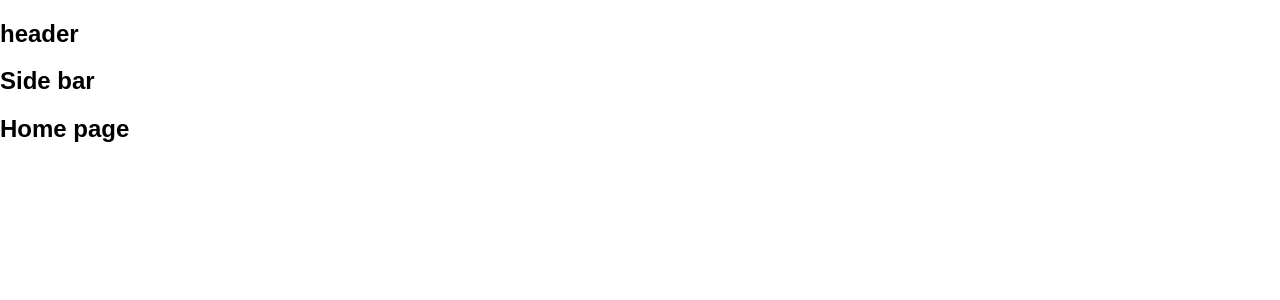
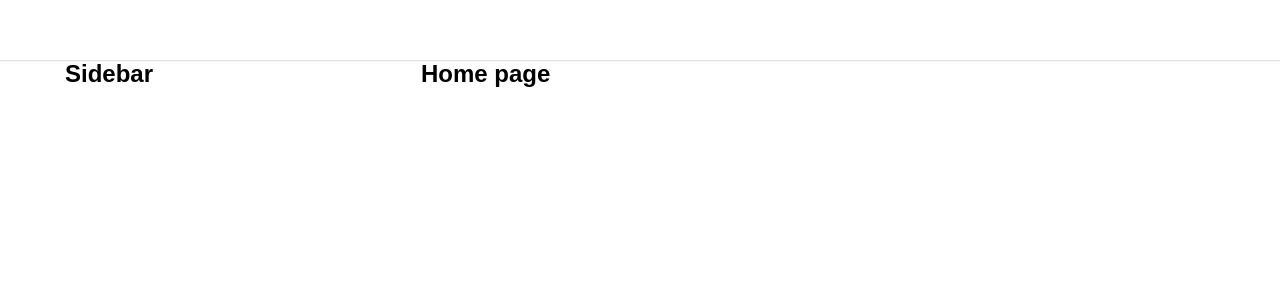
Before and after one commit to ndbinh0999/tiktok-ui, a React (Create React App) app: page / in a window 1280 px wide. Shown: the top 300 px of the page. Built offline with nearby package versions, Linux system fonts and the light colour scheme.

Commit message:
DungKhung Defaultout

```diff
--- a/package.json
+++ b/package.json
@@ -6,6 +6,7 @@
         "@testing-library/jest-dom": "^5.16.5",
         "@testing-library/react": "^13.4.0",
         "@testing-library/user-event": "^13.5.0",
+        "classnames": "^2.3.2",
         "normalize.css": "^8.0.1",
         "react": "^18.2.0",
         "react-dom": "^18.2.0",
--- a/src/components/GlobalStyles.scss
+++ b/src/components/GlobalStyles.scss
@@ -3,10 +3,16 @@
 
 :root {
     --primary: #fe2c55;
+
+    //Default layout
+    --default-layout-header-height: 60px;
+    --default-width-layout: 1150px;
 }
 
 * {
     box-sizing: border-box;
+    margin: 0;
+    padding: 0;
 }
 
 html {
--- /dev/null
+++ b/src/components/Layout/DefaultLayout/DefaultLayout.module.scss
@@ -0,0 +1,15 @@
+.wrapper {
+    display: flex;
+    justify-content: center;
+    flex-direction: column;
+    align-items: center;
+}
+
+.container {
+    width: var(--default-width-layout);
+    display: flex;
+}
+
+.content {
+    flex: 1;
+}
--- /dev/null
+++ b/src/components/Layout/DefaultLayout/Sidebar/Sidebar.module.scss
@@ -0,0 +1,4 @@
+.wrapper {
+    width: 356px;
+    min-height: 1000px;
+}
--- a/src/components/Layout/DefaultLayout/Sidebar/index.js
+++ b/src/components/Layout/DefaultLayout/Sidebar/index.js
@@ -1,5 +1,13 @@
+import styles from './Sidebar.module.scss';
+import classNames from 'classnames/bind';
+
+const cx = classNames.bind(styles);
 function Sidebar() {
-    return <h2>Side bar</h2>;
+    return (
+        <aside className={cx('wrapper')}>
+            <h2>Sidebar</h2>
+        </aside>
+    );
 }
 
 export default Sidebar;
--- a/src/components/Layout/DefaultLayout/index.js
+++ b/src/components/Layout/DefaultLayout/index.js
@@ -1,13 +1,16 @@
 import Header from '../components/Header';
 import Sidebar from './Sidebar';
+import styles from './DefaultLayout.module.scss';
+import classNames from 'classnames/bind';
 
+const cx = classNames.bind(styles);
 function DefaultLayout({ children }) {
     return (
-        <div>
+        <div className={cx('wrapper')}>
             <Header />
-            <div className="container">
+            <div className={cx('container')}>
                 <Sidebar />
-                <div className="content">{children}</div>
+                <div className={cx('content')}>{children}</div>
             </div>
         </div>
     );
--- a/src/components/Layout/HeaderOnly/index.js
+++ b/src/components/Layout/HeaderOnly/index.js
@@ -1,4 +1,4 @@
-import Header from '../DefaultLayout/Header copy';
+import Header from '../components/Header';
 
 function HeaderOnly({ children }) {
     return (
--- /dev/null
+++ b/src/components/Layout/components/Header/Header.module.scss
@@ -0,0 +1,12 @@
+.wrapper {
+    width: 100%;
+    height: var(--default-layout-header-height);
+    box-shadow: rgb(0 0 0 / 12%) 0px 1px 1px;
+    display: flex;
+    justify-content: center;
+}
+
+.content {
+    height: 100%;
+    width: var(--default-width-layout);
+}
--- a/src/components/Layout/components/Header/index.js
+++ b/src/components/Layout/components/Header/index.js
@@ -1,5 +1,13 @@
+import styles from './Header.module.scss';
+import classNames from 'classnames/bind';
+
+const cx = classNames.bind(styles);
 function Header() {
-    return <h2>header</h2>;
+    return (
+        <header className={cx('wrapper')}>
+            <div className={cx('content')}></div>
+        </header>
+    );
 }
 
 export default Header;
```
Also changed, not shown: 1 other file (tests, documents, lock files or other folders).
